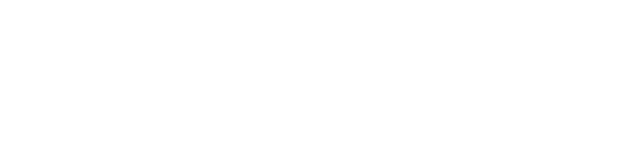
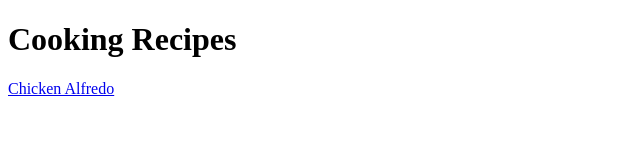
Before and after one commit to Dus4n34/html-recipes, a plain HTML site: page index.html in a window 1280 px wide. Shown: the whole page, without its empty margins (0-640 px from the left). Drawn offline with Linux system fonts and the light colour scheme.

Commit message:
Add chicken alfredo and home links
Added link from index.html to chicken-alfredo.html and a home link from chicken-alfredo.html to index.html.

```diff
--- a/index.html
+++ b/index.html
@@ -3,9 +3,11 @@
 <head>
     <meta charset="UTF-8">
     <meta name="viewport" content="width=device-width, initial-scale=1.0">
-    <title>Document</title>
+    <title>Cooking Recipes</title>
 </head>
 <body>
+    <h1>Cooking Recipes</h1>
+    <a href="./recipes/chicken-alfredo.html">Chicken Alfredo</a>
 
 </body>
 </html>
```
Also changed, not shown: recipes/chicken-alfredo.html (+4 -1 lines).
